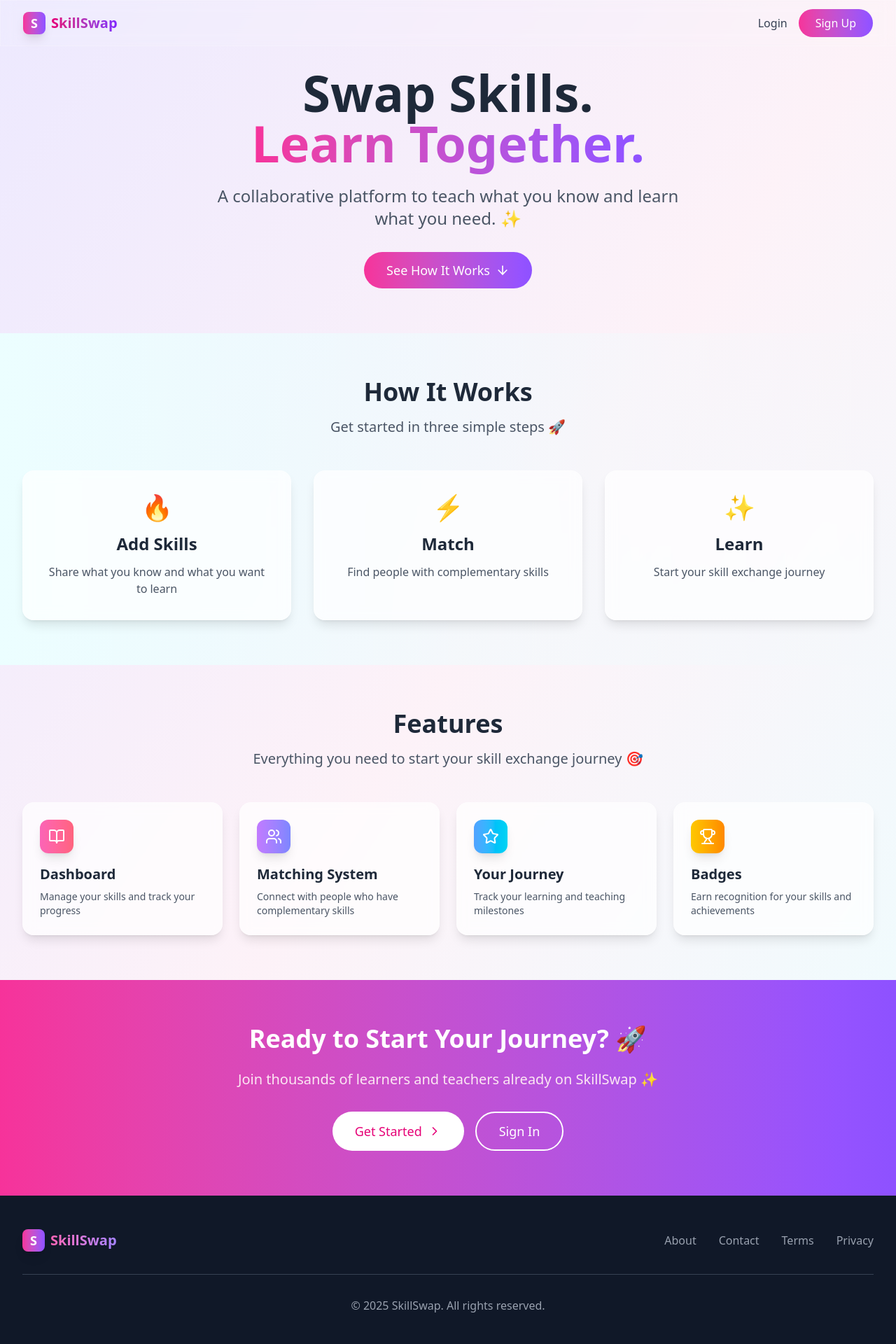
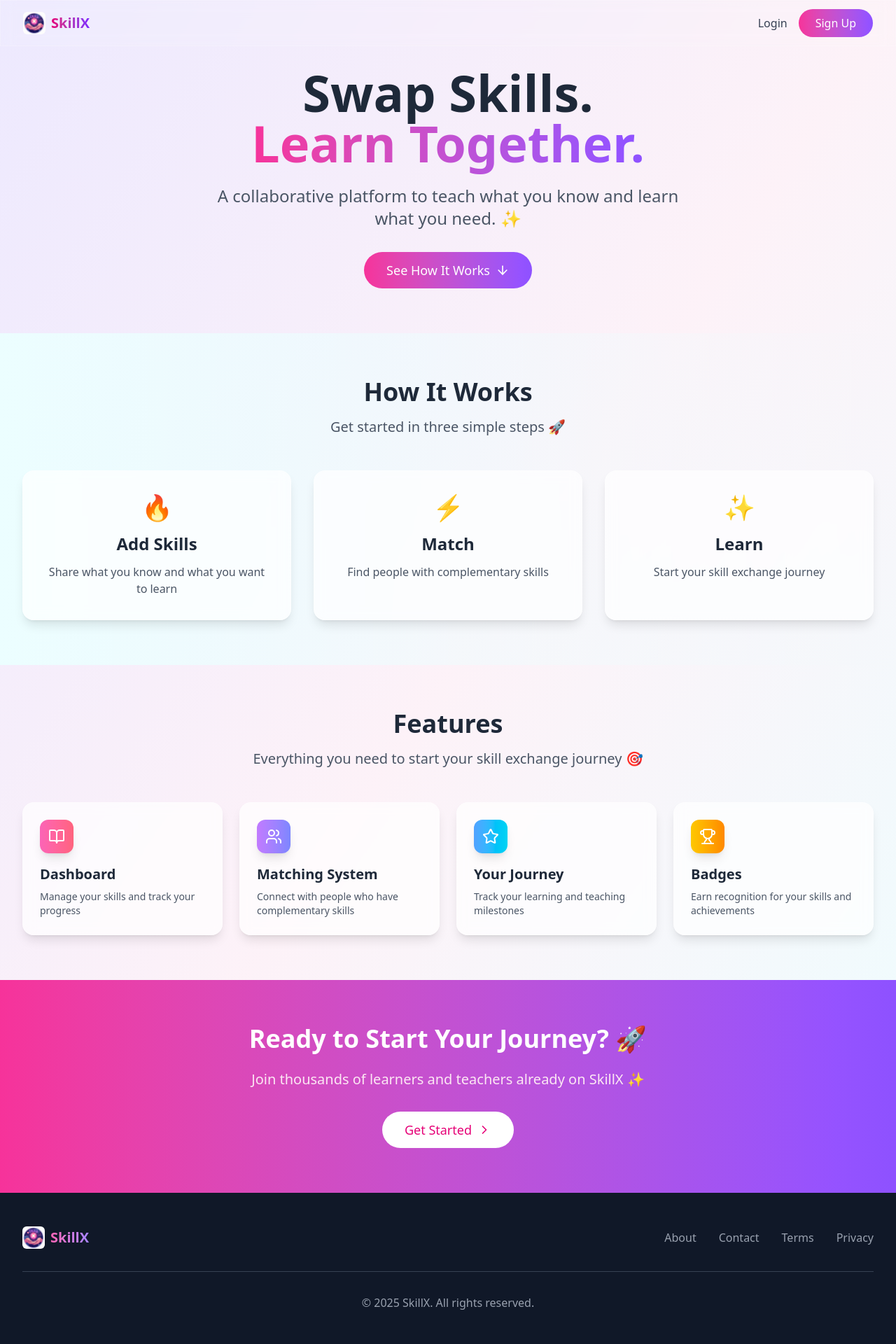
Before and after one commit to Supriya2903/SkillX, a Next.js app: page / in a window 1280 px wide. Shown: the top 1920 px of the page at 70% size. Built offline with nearby package versions, Linux system fonts and the light colour scheme.

Commit message:
Changed the name of the Website and fixed the bugs

```diff
--- a/src/app/login/page.js
+++ b/src/app/login/page.js
@@ -3,6 +3,7 @@ import {useState, useEffect} from 'react';
 import {useRouter} from 'next/navigation';
 import {getCookie} from '@/utils/cookies';
 import { motion } from 'framer-motion';
+import Image from 'next/image';
 import Link from 'next/link';
 
 export default function Login(){
@@ -75,10 +76,15 @@ export default function Login(){
             transition={{ duration: 0.5, delay: 0.2 }}
             className="inline-flex items-center space-x-2"
           >
-            <div className="w-12 h-12 bg-gradient-to-r from-purple-500 to-pink-500 rounded-xl flex items-center justify-center">
-              <span className="text-white font-bold text-2xl">S</span>
-            </div>
-            <span className="text-2xl font-bold text-gray-800">SkillSwap</span>
+            {/* ✅ Logo image instead of just S box */}
+            <Image
+               src="/logo.png"
+               alt="SkillX Logo"
+               width={48}
+               height={48}
+               className="rounded-xl"
+             />
+            <span className="text-2xl font-bold text-gray-800">SkillX</span>
           </motion.div>
         </div>
 
--- a/src/app/page.js
+++ b/src/app/page.js
@@ -1,5 +1,6 @@
 'use client';
 import { motion } from 'framer-motion';
+import Image from 'next/image';
 import Link from 'next/link';
 import { ArrowDown, Users, BookOpen, Trophy, Star, ChevronRight } from 'lucide-react';
 
@@ -67,10 +68,16 @@ export default function Home() {
               animate={{ opacity: 1, x: 0 }}
               className="flex items-center space-x-2"
             >
-              <div className="w-8 h-8 bg-gradient-to-r from-pink-500 to-violet-500 rounded-lg flex items-center justify-center shadow-lg">
-                <span className="text-white font-bold text-lg">S</span>
-              </div>
-              <span className="text-xl font-bold bg-gradient-to-r from-pink-600 to-violet-600 bg-clip-text text-transparent">SkillSwap</span>
+              <Image
+                src="/logo.png"
+                alt="SkillX Logo"
+                width={32}
+                height={32}
+                className="rounded-md"
+                priority
+              />
+
+              <span className="text-xl font-bold bg-gradient-to-r from-pink-600 to-violet-600 bg-clip-text text-transparent">SkillX</span>
             </motion.div>
             <motion.div
               initial={{ opacity: 0, x: 20 }}
@@ -219,7 +226,7 @@ export default function Home() {
             transition={{ duration: 0.8, delay: 0.2 }}
             className="text-xl text-pink-100 mb-8 max-w-2xl mx-auto"
           >
-            Join thousands of learners and teachers already on SkillSwap ✨
+            Join thousands of learners and teachers already on SkillX ✨
           </motion.p>
           <motion.div
             initial={{ opacity: 0, y: 20 }}
@@ -234,12 +241,12 @@ export default function Home() {
               Get Started
               <ChevronRight className="ml-2 h-5 w-5 group-hover:translate-x-1 transition-transform" />
             </Link>
-            <Link
+            {/* <Link
               href="/login"
               className="inline-flex items-center px-8 py-3 border-2 border-white text-white rounded-full text-lg font-medium hover:bg-white hover:text-pink-600 transition-all duration-200 transform hover:scale-105"
             >
               Sign In
-            </Link>
+            </Link> */}
           </motion.div>
         </div>
       </section>
@@ -249,10 +256,16 @@ export default function Home() {
         <div className="max-w-7xl mx-auto">
           <div className="flex flex-col md:flex-row justify-between items-center">
             <div className="flex items-center space-x-2 mb-4 md:mb-0">
-              <div className="w-8 h-8 bg-gradient-to-r from-pink-500 to-violet-500 rounded-lg flex items-center justify-center shadow-lg">
-                <span className="text-white font-bold text-lg">S</span>
-              </div>
-              <span className="text-xl font-bold bg-gradient-to-r from-pink-400 to-violet-400 bg-clip-text text-transparent">SkillSwap</span>
+               <Image
+                src="/logo.png"
+                alt="SkillX Logo"
+                width={32}
+                height={32}
+                className="rounded-md"
+                priority
+              />
+
+              <span className="text-xl font-bold bg-gradient-to-r from-pink-400 to-violet-400 bg-clip-text text-transparent">SkillX</span>
             </div>
             <div className="flex space-x-8 text-gray-400">
               <Link href="#" className="hover:text-pink-400 transition-colors">About</Link>
@@ -262,7 +275,7 @@ export default function Home() {
             </div>
           </div>
           <div className="mt-8 pt-8 border-t border-gray-700 text-center">
-            <p className="text-gray-400">&copy; 2025 SkillSwap. All rights reserved.</p>
+            <p className="text-gray-400">&copy; 2025 SkillX. All rights reserved.</p>
           </div>
         </div>
       </footer>
--- a/src/app/signup/page.js
+++ b/src/app/signup/page.js
@@ -3,6 +3,7 @@
 import {useState} from 'react';
 import { motion } from 'framer-motion';
 import Link from 'next/link';
+import Image from 'next/image';
 import { useRouter } from 'next/navigation';
 
 export default function Signup(){
@@ -66,10 +67,15 @@ export default function Signup(){
             transition={{ duration: 0.5, delay: 0.2 }}
             className="inline-flex items-center space-x-2"
           >
-            <div className="w-12 h-12 bg-gradient-to-r from-purple-500 to-pink-500 rounded-xl flex items-center justify-center">
-              <span className="text-white font-bold text-2xl">S</span>
-            </div>
-            <span className="text-2xl font-bold text-gray-800">SkillSwap</span>
+            {/* ✅ Logo image instead of just S box */}
+            <Image
+               src="/logo.png"
+               alt="SkillX Logo"
+               width={48}
+               height={48}
+            className="rounded-xl"
+            />
+            <span className="text-2xl font-bold text-gray-800">SkillX</span>
           </motion.div>
         </div>
 
--- a/src/components/Navigation.js
+++ b/src/components/Navigation.js
@@ -3,6 +3,7 @@ import Link from 'next/link';
 import { useRouter } from 'next/navigation';
 import { deleteCookie, getCookie } from '@/utils/cookies';
 import { useState, useEffect } from 'react';
+import Image from 'next/image';
 
 export default function Navigation() {
   const [isLoggedIn, setIsLoggedIn] = useState(true); // Default to true since middleware protects routes
@@ -20,7 +21,7 @@ export default function Navigation() {
     return (
       <nav className="bg-blue-600 text-white p-4">
         <div className="max-w-6xl mx-auto flex justify-between items-center">
-          <span className="text-xl font-bold">SkillSwap</span>
+          <span className="text-xl font-bold">SkillX</span>
           <div className="space-x-4">Loading...</div>
         </div>
       </nav>
@@ -42,35 +43,27 @@ export default function Navigation() {
     router.push('/login');
   };
 
-  if (!isLoggedIn) {
   return (
     <nav className="bg-white/80 backdrop-blur-md border-b border-gray-200 sticky top-0 z-50">
       <div className="max-w-6xl mx-auto flex justify-between items-center px-4 py-3">
-          <Link href="/" className="flex items-center space-x-2">
-            <div className="w-8 h-8 bg-gradient-to-r from-purple-500 to-pink-500 rounded-lg flex items-center justify-center">
-              <span className="text-white font-bold text-lg">S</span>
-            </div>
-            <span className="text-xl font-bold text-gray-800">SkillSwap</span>
+        <Link href={isLoggedIn ? "/dashboard" : "/"} className="flex items-center space-x-2">
+          {/* ✅ CHANGE LOGO HERE */}
+          {/* This is where your new logo is added from /public/logo.png */}
+          <Image
+            src="/logo.png"         // Path from public folder
+            alt="SkillX Logo"       // Accessibility
+            width={36}              // Adjust size as needed
+            height={36}
+            className="rounded-md"  // Optional: Add rounded corners
+            priority                // Optional: Preload for performance
+          />
+          {/* ✅ Project Name beside Logo */}
+          <span className="text-xl font-bold text-gray-800">SkillX</span>
         </Link>
-          <div className="flex items-center space-x-4">
-            <Link href="/login" className="text-gray-600 hover:text-purple-600 transition-colors font-medium">Login</Link>
-            <Link href="/signup" className="bg-gradient-to-r from-purple-500 to-pink-500 text-white px-4 py-2 rounded-full hover:shadow-lg transition-all duration-200 font-medium">Sign Up</Link>
-          </div>
-        </div>
-      </nav>
-    );
-  }
 
-  return (
-    <nav className="bg-white/80 backdrop-blur-md border-b border-gray-200 sticky top-0 z-50">
-      <div className="max-w-6xl mx-auto flex justify-between items-center px-4 py-3">
-        <Link href="/dashboard" className="flex items-center space-x-2">
-          <div className="w-8 h-8 bg-gradient-to-r from-purple-500 to-pink-500 rounded-lg flex items-center justify-center">
-            <span className="text-white font-bold text-lg">S</span>
-          </div>
-          <span className="text-xl font-bold text-gray-800">SkillSwap</span>
-        </Link>
         <div className="flex items-center space-x-6">
+          {isLoggedIn ? (
+            <>
               <Link href="/" className="text-gray-600 hover:text-purple-600 transition-colors font-medium">Home</Link>
               <Link href="/dashboard" className="text-gray-600 hover:text-purple-600 transition-colors font-medium">Dashboard</Link>
               <Link href="/profile" className="text-gray-600 hover:text-purple-600 transition-colors font-medium">Profile</Link>
@@ -81,6 +74,13 @@ export default function Navigation() {
               >
                 Logout
               </button>
+            </>
+          ) : (
+            <>
+              <Link href="/login" className="text-gray-600 hover:text-purple-600 transition-colors font-medium">Login</Link>
+              <Link href="/signup" className="bg-gradient-to-r from-purple-500 to-pink-500 text-white px-4 py-2 rounded-full hover:shadow-lg transition-all duration-200 font-medium">Sign Up</Link>
+            </>
+          )}
         </div>
       </div>
     </nav>
```
Also changed, not shown: public/logo.png (added). Lines whose indentation alone changed are shown as unchanged.
